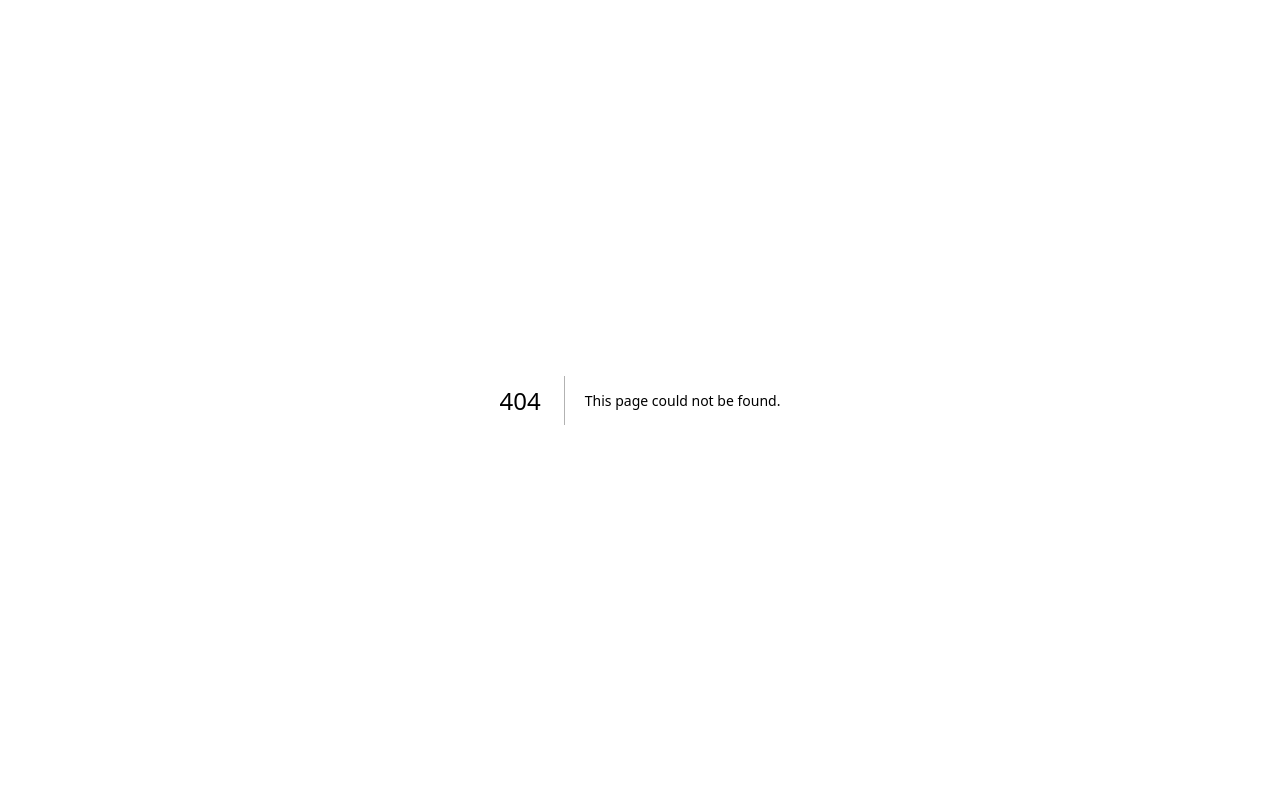
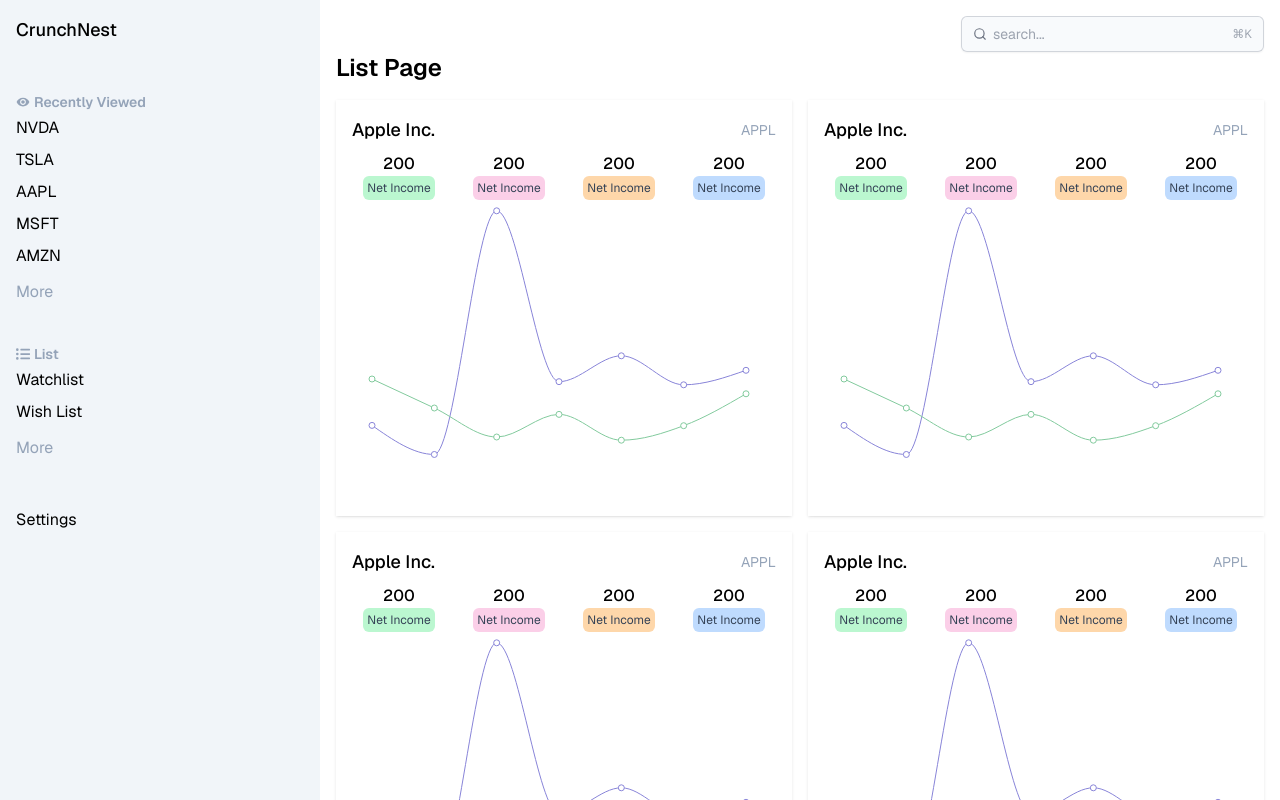
Before and after one commit to laniywh/crunch-nest, a Next.js app: page /dashboard/list/watchlist in a window 1280 px wide. Before the commit this address had no page. Built offline with nearby package versions, Linux system fonts and the light colour scheme.

Commit message:
add list page and refactor common components

```diff
--- /dev/null
+++ b/src/app/_components/companyCardList.tsx
@@ -0,0 +1,14 @@
+export default function CompanyCardList({
+  children,
+}: {
+  children: React.ReactNode;
+}) {
+  return (
+    <div
+      className="grid gap-4"
+      style={{ gridTemplateColumns: "repeat(auto-fit, minmax(400px, 1fr))" }}
+    >
+      {children}
+    </div>
+  );
+}
--- /dev/null
+++ b/src/app/_components/page/header.tsx
@@ -0,0 +1,13 @@
+export default function Header({
+  hasPadding = true,
+  children,
+}: {
+  hasPadding?: boolean;
+  children: React.ReactNode;
+}) {
+  return (
+    <h1 className={`${hasPadding ? "pb-4" : ""} text-2xl font-semibold`}>
+      {children}
+    </h1>
+  );
+}
--- a/src/app/_components/sidebar.tsx
+++ b/src/app/_components/sidebar.tsx
@@ -54,7 +54,6 @@
         </Link>
 
         <span className="flex items-center gap-1 pl-2 text-sm font-semibold text-slate-400">
-          {/*<MdFormatListBulleted />*/}
           <FaListUl />
           <span>List</span>
         </span>
@@ -62,13 +61,13 @@
           <Link
             className="block rounded p-2 py-1 hover:bg-slate-200"
             key={list}
-            href={"/"}
+            href={"/dashboard/list/watchlist"}
           >
             {list}
           </Link>
         ))}
         <Link
-          href="/"
+          href="/dashboard/lists"
           className="mb-8 block rounded p-2 text-slate-400 hover:bg-slate-200"
         >
           More
--- a/src/app/dashboard/company/[symbol]/page.tsx
+++ b/src/app/dashboard/company/[symbol]/page.tsx
@@ -2,6 +2,7 @@
 import Button from "@/app/_components/button";
 import CompanyCard from "@/app/_components/companyCard";
 import { IoAdd } from "react-icons/io5";
+import Header from "@/app/_components/page/header";
 
 export default function CompanyPage() {
   return (
@@ -9,7 +10,7 @@
       <header className="flex items-center justify-between py-4">
         <div className="flex flex-col justify-between gap-2">
           <div className="flex items-center gap-2">
-            <h1 className="text-2xl font-semibold">Apple Inc.</h1>
+            <Header hasPadding={false}>Apple Inc.</Header>
             <span className="inline-block rounded-md bg-orange-200 p-1 text-xs text-slate-600">
               Wish List
             </span>
--- /dev/null
+++ b/src/app/dashboard/list/[list]/layout.tsx
@@ -0,0 +1,7 @@
+export default function ListLayout({
+  children,
+}: {
+  children: React.ReactNode;
+}) {
+  return <>{children}</>;
+}
--- /dev/null
+++ b/src/app/dashboard/list/[list]/page.tsx
@@ -0,0 +1,17 @@
+import Header from "@/app/_components/page/header";
+import CompanyCard from "@/app/_components/companyCard";
+import CompanyCardList from "@/app/_components/companyCardList";
+
+export default function ListPage() {
+  return (
+    <div>
+      <Header>List Page</Header>
+      <CompanyCardList>
+        <CompanyCard company={{ name: "Apple Inc.", symbol: "APPL" }} />
+        <CompanyCard company={{ name: "Apple Inc.", symbol: "APPL" }} />
+        <CompanyCard company={{ name: "Apple Inc.", symbol: "APPL" }} />
+        <CompanyCard company={{ name: "Apple Inc.", symbol: "APPL" }} />
+      </CompanyCardList>
+    </div>
+  );
+}
--- a/src/app/dashboard/page.tsx
+++ b/src/app/dashboard/page.tsx
@@ -1,4 +1,5 @@
 import CompanyCard from "@/app/_components/companyCard";
+import CompanyCardList from "@/app/_components/companyCardList";
 
 export default function DashboardPage() {
   const COMPANIES = [
@@ -22,14 +23,11 @@
   return (
     <div>
       <h1 className="py-4 text-3xl font-semibold">Dashboard</h1>
-      <div
-        className="grid gap-4"
-        style={{ gridTemplateColumns: "repeat(auto-fit, minmax(400px, 1fr))" }}
-      >
+      <CompanyCardList>
         {COMPANIES.map((company) => (
           <CompanyCard key={company.symbol} company={company} />
         ))}
-      </div>
+      </CompanyCardList>
     </div>
   );
 }
```
